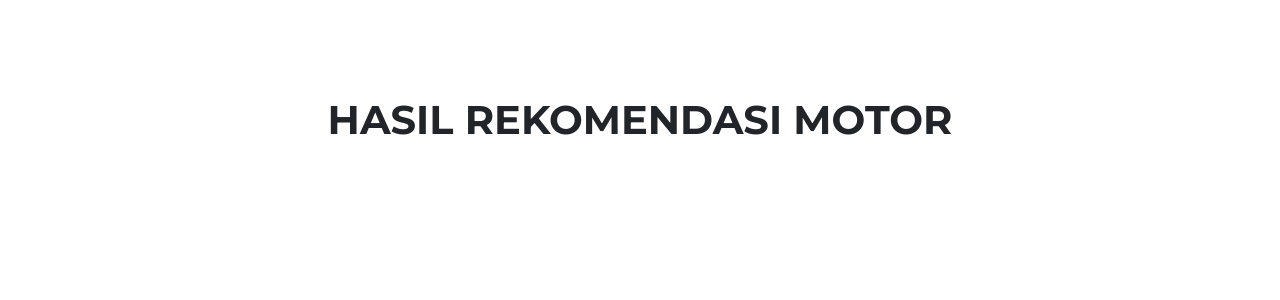
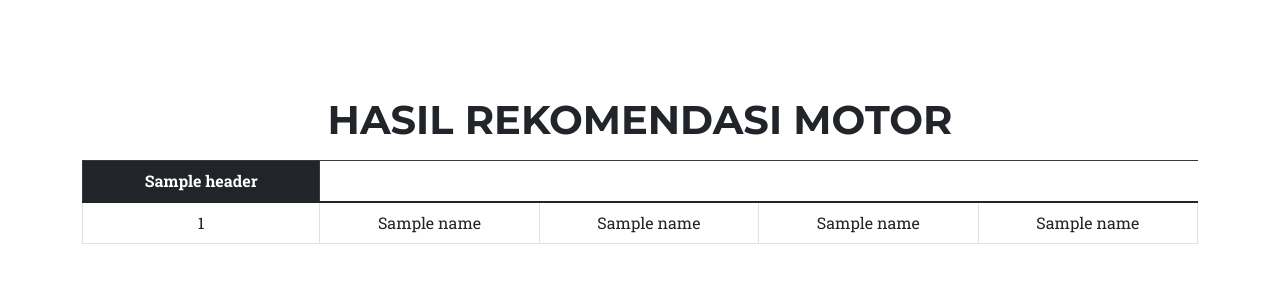
Before and after one commit to baguswidianto/Recommendation_System, a Flask app: template templates/result.html in a window 1280 px wide. Shown: the top 300 px of the page. Run offline with Flask 2, Linux system fonts and the light colour scheme; the template is opened without the code that fills it: most values are stand-ins (such as "Sample title", 1, 10 or a date in 2020); some libraries are stand-ins or nearby versions.

Commit message:
initial commit

```diff
--- a/app.py
+++ b/app.py
@@ -1,3 +1,4 @@
+from wsgiref import headers
 import pandas as pd
 import os.path
 import numpy as np
@@ -32,7 +33,7 @@ def recommendation():
         df = recomendation_review(product_name)
         headers = list(enumerate(df.columns, 1))
         rows = []
-
+        print(headers)
         for _, row in df.iterrows():
             rows.append(list(enumerate(row, 1)))
 
--- a/templates/result.html
+++ b/templates/result.html
@@ -21,6 +21,26 @@
         <div class="container">
             <div class="text-center">
                 <h2 class="section-heading text-uppercase">Hasil Rekomendasi Motor</h2>
+                <table class="table table-bordered">
+                    <thead class="table-dark">
+                        <tr>
+                      {% for header in headers %}
+                          <th>{{header[1]}}</th>
+                      {% endfor %}
+                        </tr>
+                    </thead>
+                    <tbody>
+                        {% for row in rows %}
+                           <tr>
+                             <td>{{row[0][1]}}</td>
+          <td>{{row[1][1]}}</td>
+          <td>{{row[2][1]}}</td>
+          <td>{{row[3][1]}}</td>
+          <td>{{row[4][1]}}</td>
+                           </tr>
+                       {% endfor %}
+                     </tbody>
+                  </table>
             </div>
          </header>
         <!-- Bootstrap core JS-->
```
Also changed, not shown: 1 other file.
